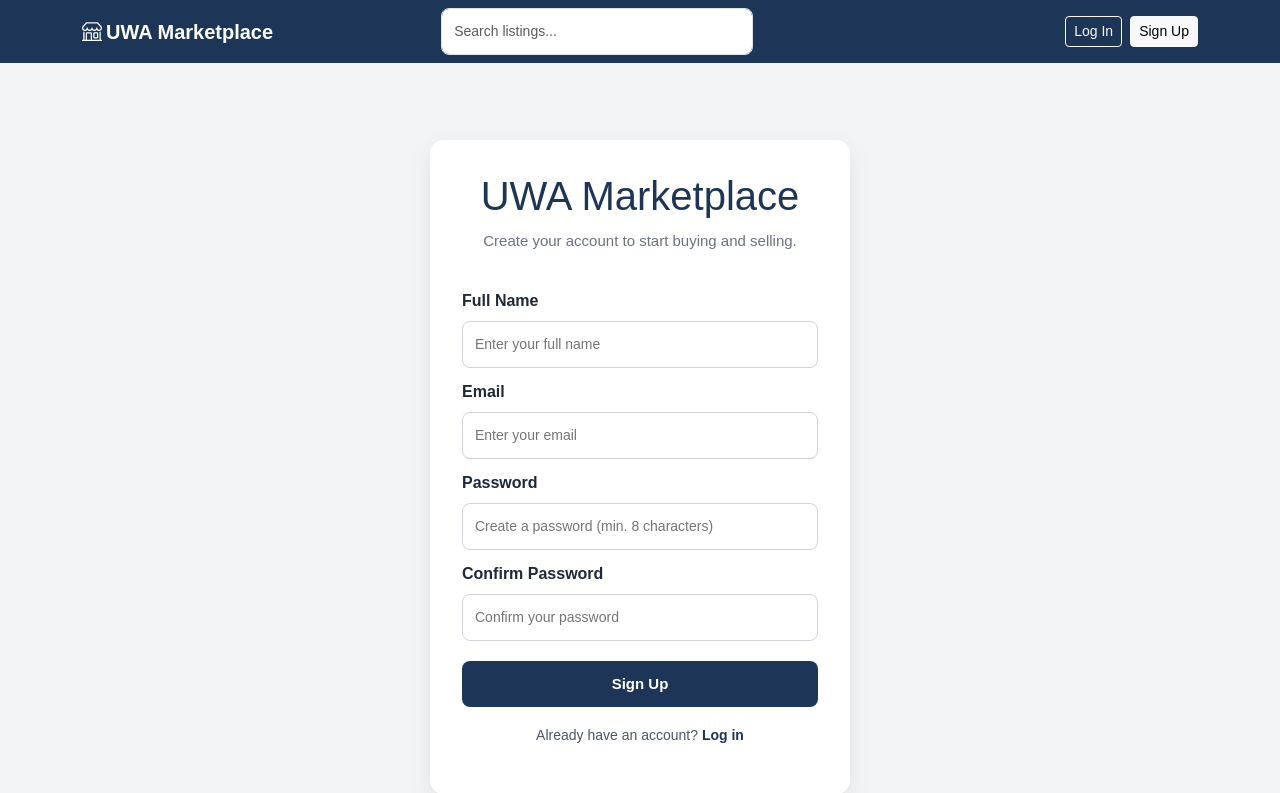
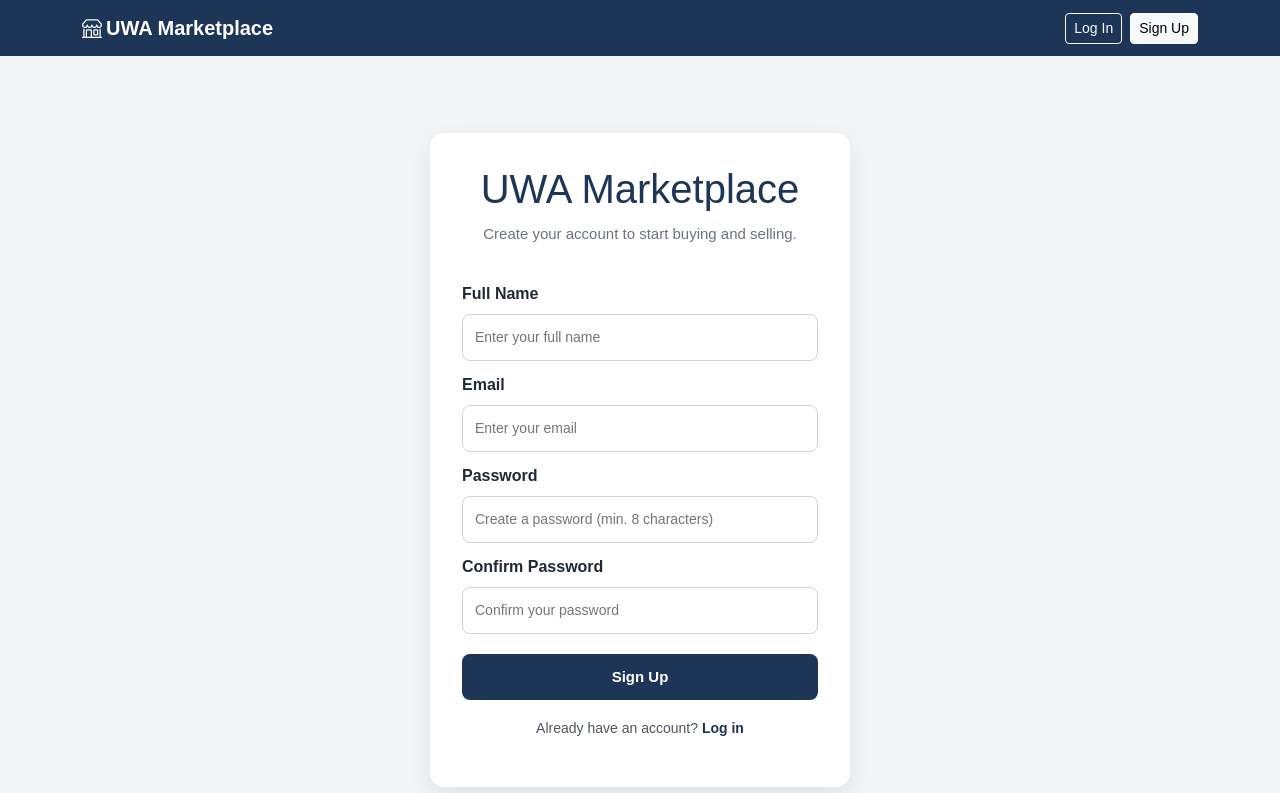
Before and after one commit to joakee/cits3403-project, a Flask app: page /auth/register in a window 1280 px wide. Shown: the top 793 px of the page. Run offline with Flask 3, Linux system fonts and the light colour scheme; some libraries are stand-ins or nearby versions.

Commit message:
Update login flow and auth page layout

```diff
--- a/app/__init__.py
+++ b/app/__init__.py
@@ -1,6 +1,6 @@
 from flask import Flask, redirect, url_for
 from flask_sqlalchemy import SQLAlchemy
-from flask_login import LoginManager
+from flask_login import LoginManager, current_user
 from flask_wtf.csrf import CSRFProtect
 from config import Config
 
@@ -29,6 +29,8 @@ def create_app(config_class=Config):
 
     @app.route('/')
     def index():
-        return redirect(url_for('listings.index'))
+        if current_user.is_authenticated:
+            return redirect(url_for('listings.index'))
+        return redirect(url_for('auth.login'))
 
     return app
--- a/app/templates/auth/login.html
+++ b/app/templates/auth/login.html
@@ -22,7 +22,9 @@
                 <div class="text-danger small mt-1">{{ error }}</div>
             {% endfor %}
 
-            <p class="forgot-password"><a href="{{ url_for('auth.forgot_password') }}">Forgot password?</a></p>
+            <p class="forgot-password">
+                <a href="{{ url_for('auth.forgot_password') }}">Forgot password?</a>
+            </p>
             <p class="helper-text">Use your marketplace account details to log in.</p>
 
             <div class="form-check mt-2 mb-2 d-flex justify-content-center gap-2">
--- a/app/templates/base.html
+++ b/app/templates/base.html
@@ -21,24 +21,34 @@
             <a class="navbar-brand fw-bold" href="{{ url_for('listings.index') }}">
                 <i class="bi bi-shop me-1"></i>UWA Marketplace
             </a>
+
             <button class="navbar-toggler" type="button" data-bs-toggle="collapse"
                     data-bs-target="#navbarMain">
                 <span class="navbar-toggler-icon"></span>
             </button>
+
             <div class="collapse navbar-collapse" id="navbarMain">
-                <form class="d-flex mx-auto" style="width: 320px;" action="{{ url_for('listings.index') }}" method="get">
-                    <input id="nav-search" class="form-control me-2" type="search" name="q"
-                           placeholder="Search listings..." value="{{ request.args.get('q', '') }}" />
-                </form>
+
+                {% if request.endpoint not in ['auth.login', 'auth.register', 'auth.forgot_password', 'auth.reset_password'] %}
+                    <form class="d-flex mx-auto" style="width: 320px;" action="{{ url_for('listings.index') }}" method="get">
+                        <input id="nav-search" class="form-control me-2" type="search" name="q"
+                               placeholder="Search listings..." value="{{ request.args.get('q', '') }}" />
+                    </form>
+                {% else %}
+                    <div class="mx-auto"></div>
+                {% endif %}
+
                 <div class="ms-auto d-flex gap-2 align-items-center">
                     {% if current_user.is_authenticated %}
                         <a href="{{ url_for('listings.new') }}" class="btn btn-sm btn-light">
                             <i class="bi bi-plus-lg me-1"></i>List Item
                         </a>
+
                         <a href="{{ url_for('profile.view', user_id=current_user.id) }}"
                            class="btn btn-sm btn-outline-light">
                             <i class="bi bi-person-circle me-1"></i>{{ current_user.username.split()[0] }}
                         </a>
+
                         <a href="{{ url_for('auth.logout') }}" class="btn btn-sm btn-outline-light">
                             Logout
                         </a>
```
